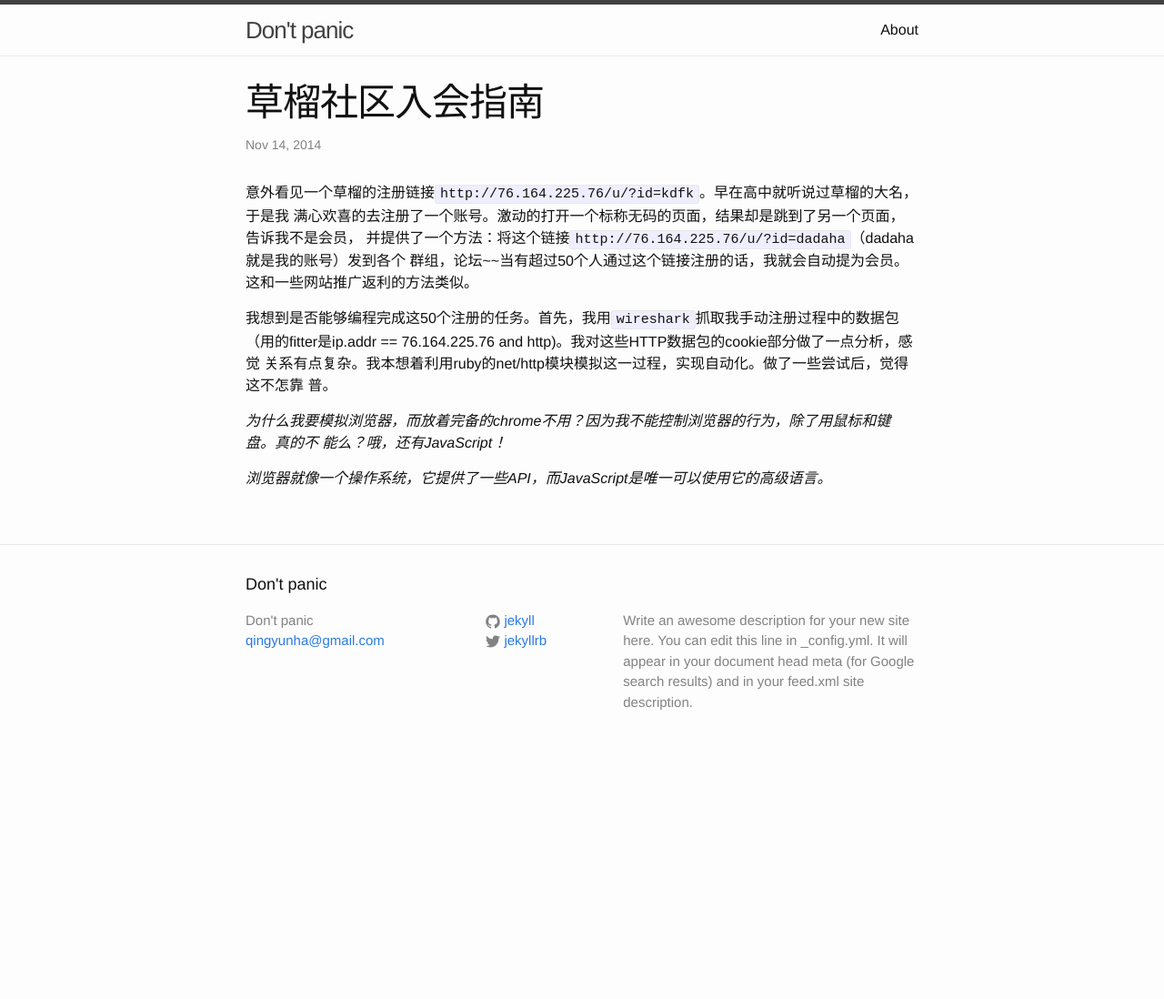
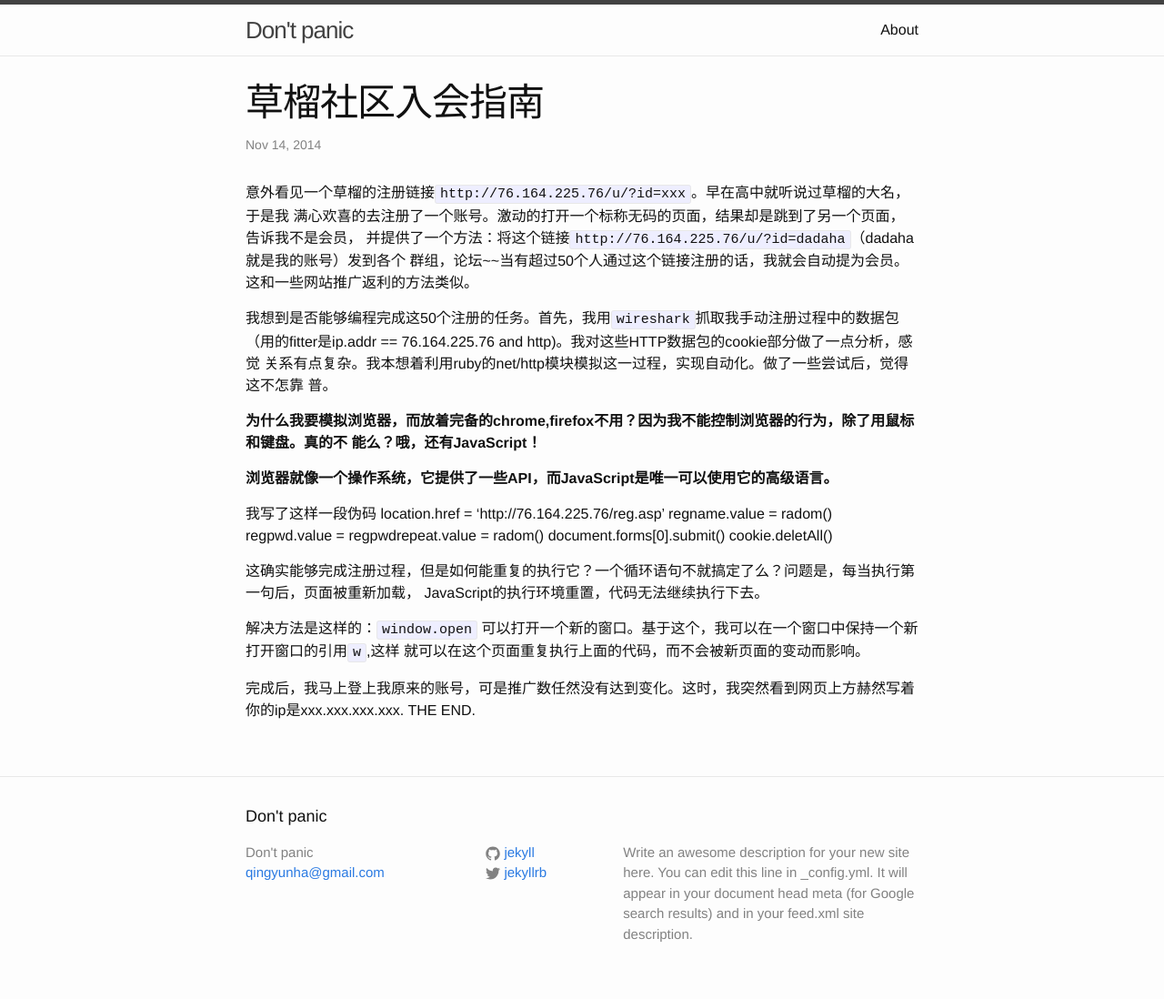
Before and after one commit to qingyunha/qingyunha.github.io, a Jekyll site: the page built from _posts/2015-3-30-caoliu.md, in a window 1280 px wide. Shown: the whole page at 91% size. Built offline with Jekyll 4.4.1, drawn with Linux system fonts in a browser that asks for light colours; before the commit the page ends 900 px from its top, so only the background shows below that.

Commit message:
Update 2015-3-30-caoliu.md

```diff
--- a/_posts/2015-3-30-caoliu.md
+++ b/_posts/2015-3-30-caoliu.md
@@ -6,7 +6,7 @@ categories: za
 ---
 
 
-意外看见一个草榴的注册链接`http://76.164.225.76/u/?id=kdfk`。早在高中就听说过草榴的大名，于是我
+意外看见一个草榴的注册链接`http://76.164.225.76/u/?id=xxx`。早在高中就听说过草榴的大名，于是我
 满心欢喜的去注册了一个账号。激动的打开一个标称无码的页面，结果却是跳到了另一个页面，告诉我不是会员，
 并提供了一个方法：将这个链接`http://76.164.225.76/u/?id=dadaha`（dadaha 就是我的账号）发到各个
 群组，论坛~~当有超过50个人通过这个链接注册的话，我就会自动提为会员。这和一些网站推广返利的方法类似。
@@ -17,7 +17,25 @@ categories: za
 关系有点复杂。我本想着利用ruby的net/http模块模拟这一过程，实现自动化。做了一些尝试后，觉得这不怎靠
 普。
 
-*为什么我要模拟浏览器，而放着完备的chrome不用？因为我不能控制浏览器的行为，除了用鼠标和键盘。真的不
-能么？哦，还有JavaScript！*
+**为什么我要模拟浏览器，而放着完备的chrome,firefox不用？因为我不能控制浏览器的行为，除了用鼠标和键盘。真的不
+能么？哦，还有JavaScript！**
 
-*浏览器就像一个操作系统，它提供了一些API，而JavaScript是唯一可以使用它的高级语言。*
+**浏览器就像一个操作系统，它提供了一些API，而JavaScript是唯一可以使用它的高级语言。**
+
+
+我写了这样一段伪码
+    location.href = 'http://76.164.225.76/reg.asp'
+    regname.value = radom()
+    regpwd.value = regpwdrepeat.value = radom()
+    document.forms[0].submit()
+    cookie.deletAll()
+
+
+这确实能够完成注册过程，但是如何能重复的执行它？一个循环语句不就搞定了么？问题是，每当执行第一句后，页面被重新加载，
+JavaScript的执行环境重置，代码无法继续执行下去。
+
+解决方法是这样的：`window.open` 可以打开一个新的窗口。基于这个，我可以在一个窗口中保持一个新打开窗口的引用`w`,这样
+就可以在这个页面重复执行上面的代码，而不会被新页面的变动而影响。
+
+完成后，我马上登上我原来的账号，可是推广数任然没有达到变化。这时，我突然看到网页上方赫然写着你的ip是xxx.xxx.xxx.xxx.
+THE END.
```
